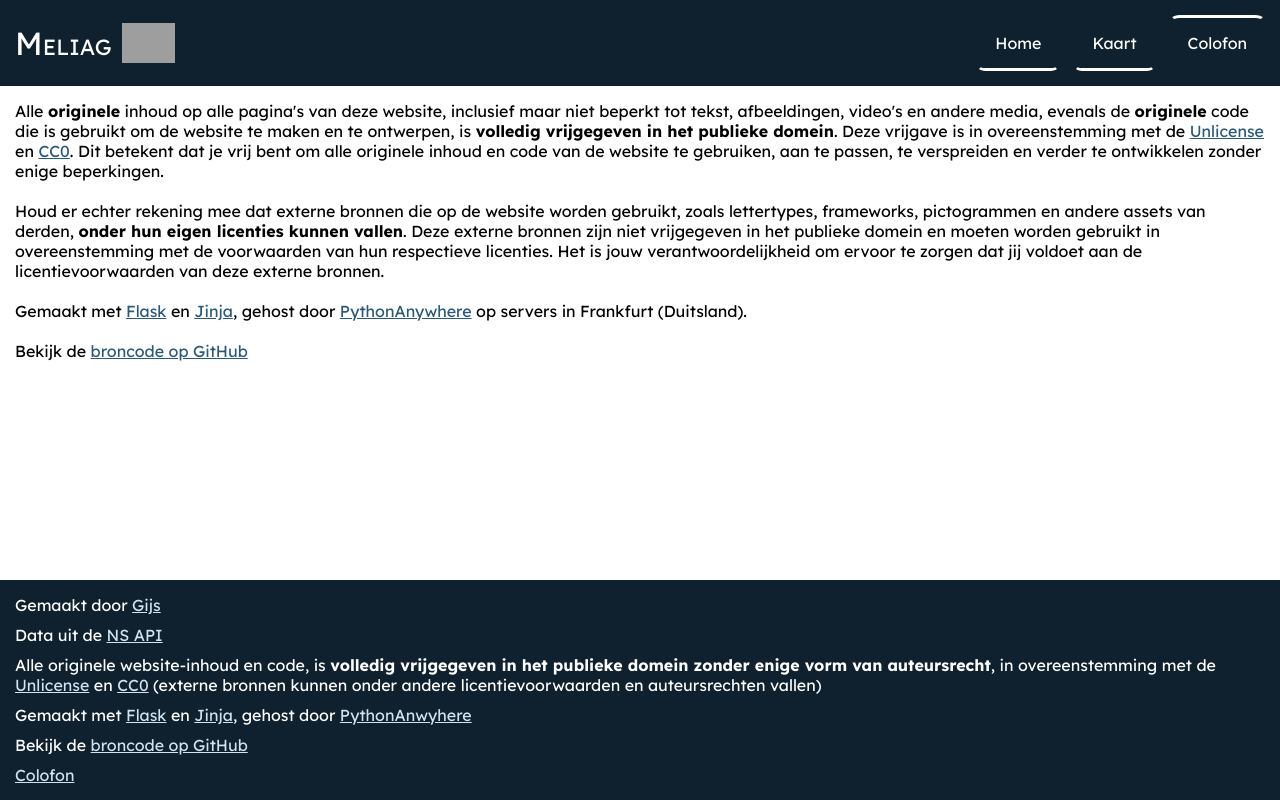
After one commit to Gijs6/meliag, a Flask app: template templates/meliag/meliag_colofon.html in a window 1280 px wide. The commit adds this page. Run offline with Flask 3, Linux system fonts and the light colour scheme; the template is opened without the code that fills it, so the values that code supplies are empty; some libraries are stand-ins or nearby versions; grey boxes are pictures that could not be loaded.

Commit message:
Style and new pages

```diff
--- a/static/meliag/base.css
+++ b/static/meliag/base.css
@@ -18,6 +18,9 @@ body {
     margin: 0;
     height: 100vh;
     font-family: "Lexend", "Montserrat", "Inter", "Roboto", sans-serif;
+    display: flex;
+    flex-direction: column;
+
 }
 
 #header {
@@ -78,6 +81,7 @@ body {
 
 #content {
     padding: 15px;
+    flex-grow: 1;
 }
 
 
@@ -98,7 +102,7 @@ body {
 #footer p {
     margin: 0;
 }
+
 #footer a {
     color: var(--witblauw);
-
 }
--- a/templates/meliag/base.html
+++ b/templates/meliag/base.html
@@ -18,6 +18,7 @@
             <div id="menu">
                 <a class="menu-item {% if active_page == 'home' %}active{% endif %}" href="/meliag">Home</a>
                 <a class="menu-item {% if active_page == 'kaart' %}active{% endif %}" href="/meliag/kaart">Kaart</a>
+                <a class="menu-item {% if active_page == 'colofon' %}active{% endif %}" href="/meliag/colofon">Colofon</a>
             </div>
         </div>
 
--- /dev/null
+++ b/templates/meliag/meliag_colofon.html
@@ -0,0 +1,36 @@
+{% extends "meliag/base.html" %}
+
+{% block title %}Colofon{% endblock %}
+{% set active_page = "colofon" %}
+
+{% block headers %}
+<style>
+#content {
+    display: flex;
+    flex-direction: column;
+    gap: 20px;
+}
+#content a {
+    color: var(--dblauw);
+}
+p {
+    margin: 0;
+}
+</style>
+{% endblock %}
+
+
+{% block content %}
+<p>
+    Alle <strong>originele</strong> inhoud op alle pagina's van deze website, inclusief maar niet beperkt tot tekst, afbeeldingen, video's en andere media, evenals de <strong>originele</strong> code die is gebruikt om de website te maken en te ontwerpen, is <strong>volledig vrijgegeven in het publieke domein</strong>. Deze vrijgave is in overeenstemming met de <a href="https://unlicense.org/" target="_blank">Unlicense</a> en <a href="https://creativecommons.org/publicdomain/zero/1.0/" target="_blank">CC0</a>. Dit betekent dat je vrij bent om alle originele inhoud en code van de website te gebruiken, aan te passen, te verspreiden en verder te ontwikkelen zonder enige beperkingen.
+</p>
+<p>
+    Houd er echter rekening mee dat externe bronnen die op de website worden gebruikt, zoals lettertypes, frameworks, pictogrammen en andere assets van derden, <strong>onder hun eigen licenties kunnen vallen</strong>. Deze externe bronnen zijn niet vrijgegeven in het publieke domein en moeten worden gebruikt in overeenstemming met de voorwaarden van hun respectieve licenties. Het is jouw verantwoordelijkheid om ervoor te zorgen dat jij voldoet aan de licentievoorwaarden van deze externe bronnen.
+</p>
+<p>
+    Gemaakt met <a href="https://github.com/pallets/flask" target="_blank">Flask</a> en <a href="https://github.com/pallets/jinja" target="_blank">Jinja</a>, gehost door <a href="https://eu.pythonanywhere.com/" target="_blank">PythonAnywhere</a> op servers in Frankfurt (Duitsland).
+</p>
+<p>
+    Bekijk de <a href="https://github.com/Gijs6/site" target="_blank">broncode op GitHub</a>
+</p>
+{% endblock %}
--- a/templates/meliag/meliag_home.html
+++ b/templates/meliag/meliag_home.html
@@ -9,7 +9,7 @@
 
 
 {% block content %}
-Welkom!
+<h1>Welkom!</h1>
 <br>
 Ik heb nog niet zo veel hier te zeggen...
 {% endblock %}
```
Also changed, not shown: static/meliag/home.css (added, +8 -0 lines).
